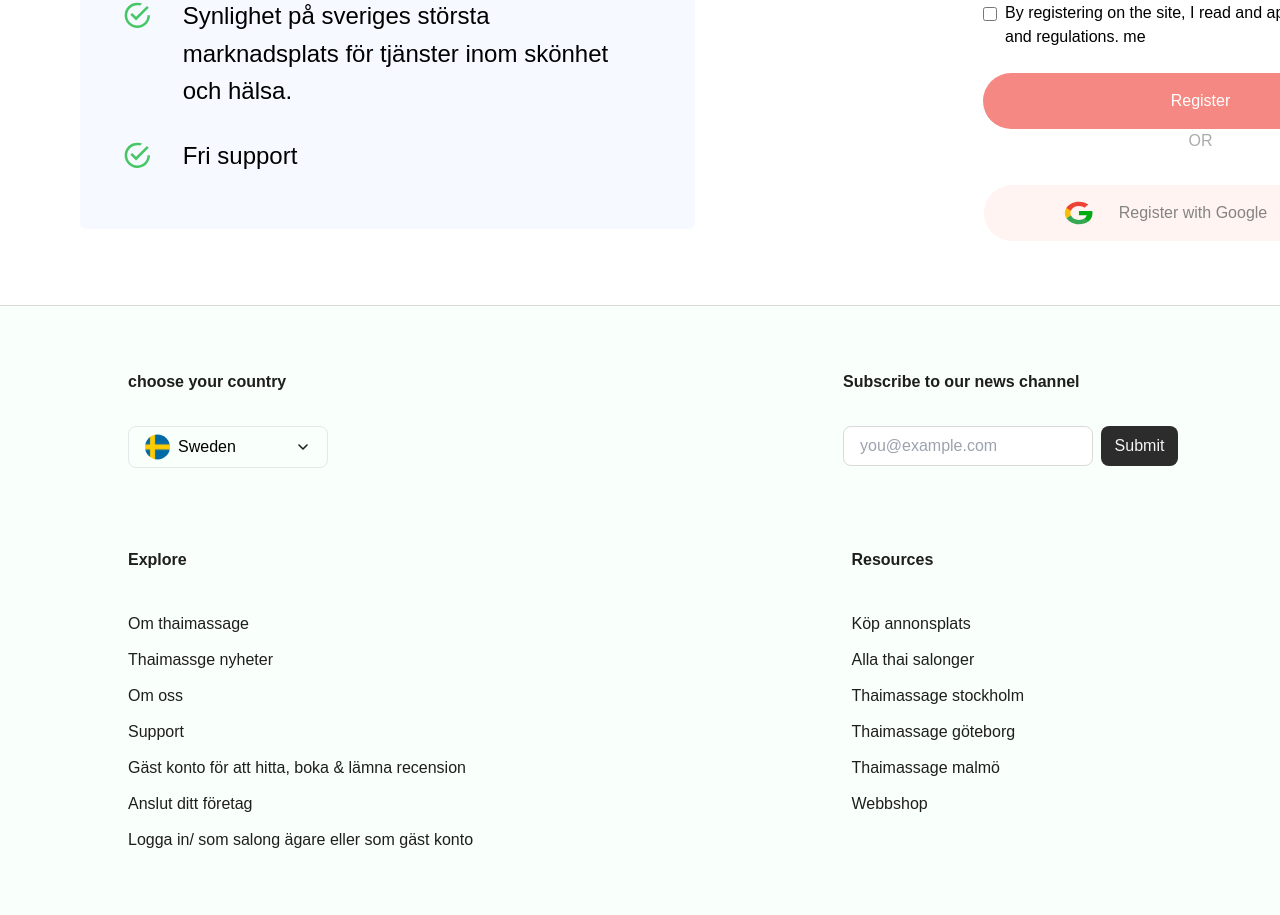
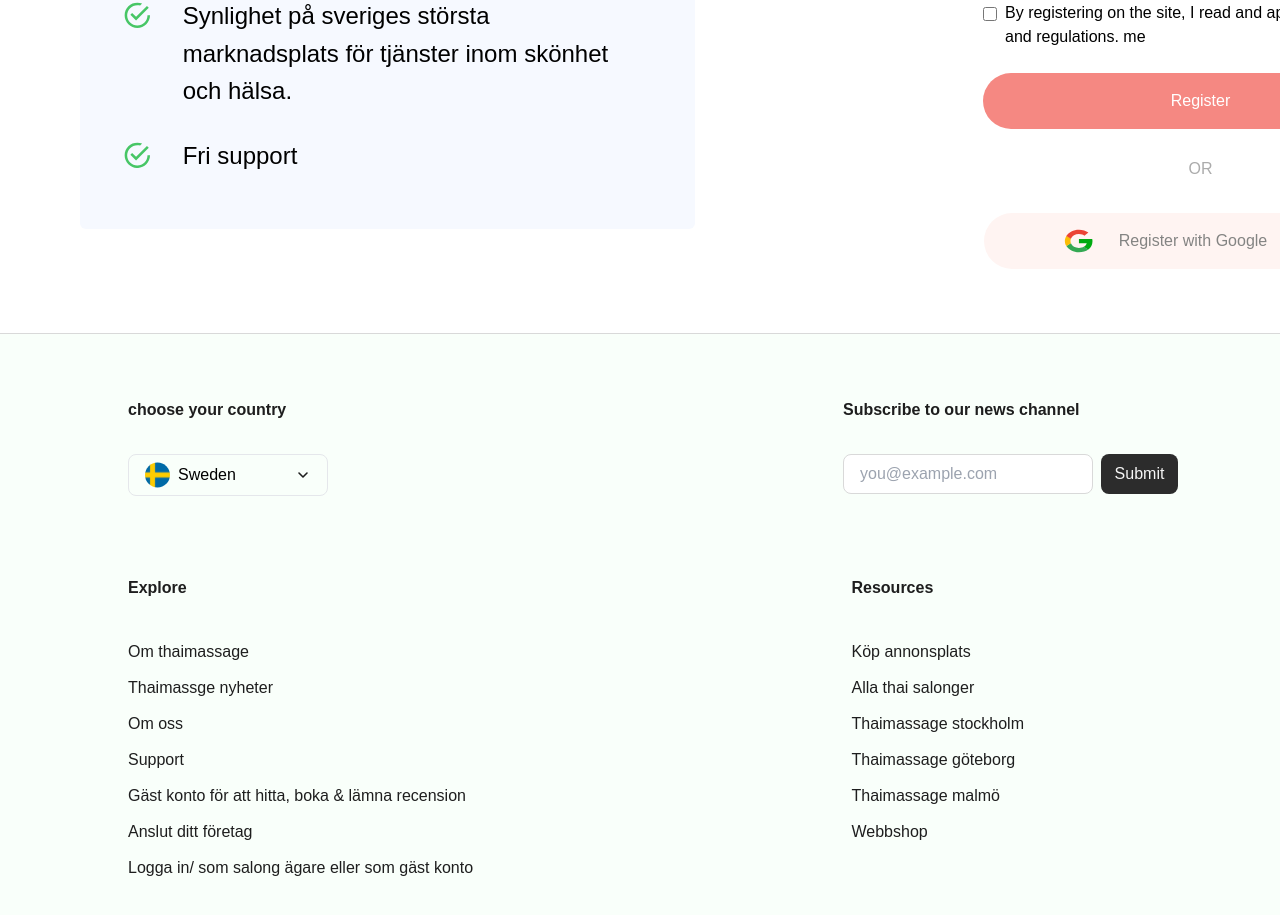
Before and after one commit to aliakbarzn/hooman, a Next.js app: page /en/auth in a window 1280 px wide. Shown: the part 1098-2013 px from the top of the page. Built offline with nearby package versions, Linux system fonts and the light colour scheme.

Commit message:
fix : margins and widths

```diff
--- a/src/sections/auth/index.tsx
+++ b/src/sections/auth/index.tsx
@@ -21,7 +21,7 @@ const AuthIndex = () => {
 				{/* left section */}
 				<div className='hidden sm:gap-y-20 sm:flex sm:flex-col'>
 					{isRegister ? <Image src={indexImage} alt='index-image' /> : <Image width={488} height={411} src={indexImage} alt='index-image' />}
-					<div className="px-11 py-8 w-[615px] h-[425px] flex flex-col gap-y-8 bg-[#F6F9FF] rounded-md">
+					<div className={`px-11 py-8 w-[615px] flex flex-col gap-y-8 bg-[#F6F9FF] rounded-md ${isRegister ? 'h-[425px]' : null}`}>
 						<div className='flex gap-x-8 items-start'>
 							<TickIcon />
 							<p className='mt-[-5px] text-2xl font-normal leading-[37.5px]'>Prova helt gratis i 14 dagar.</p>
--- a/src/sections/auth/register.tsx
+++ b/src/sections/auth/register.tsx
@@ -62,7 +62,7 @@ export default function Register() {
                 >Register</button>
             </form>
             {/* register / login with google / facebook */}
-            <div className='flex flex-col gap-y-8 items-center'>
+            <div className='mt-7 flex flex-col gap-y-8 items-center'>
                 <p className='text-base font-normal text-[#ABABAB]'>OR</p>
                 <div className='flex gap-x-4'>
                     {/* google */}
```
